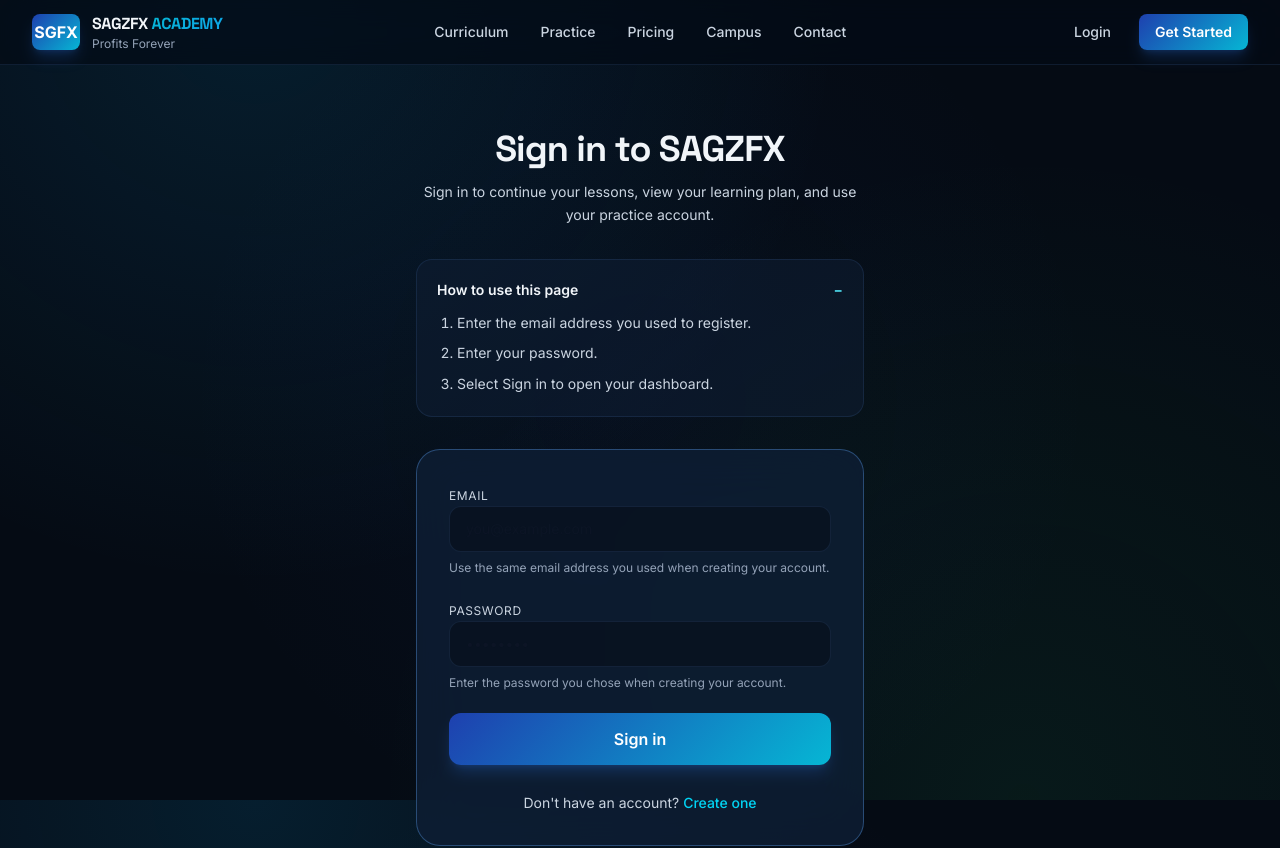
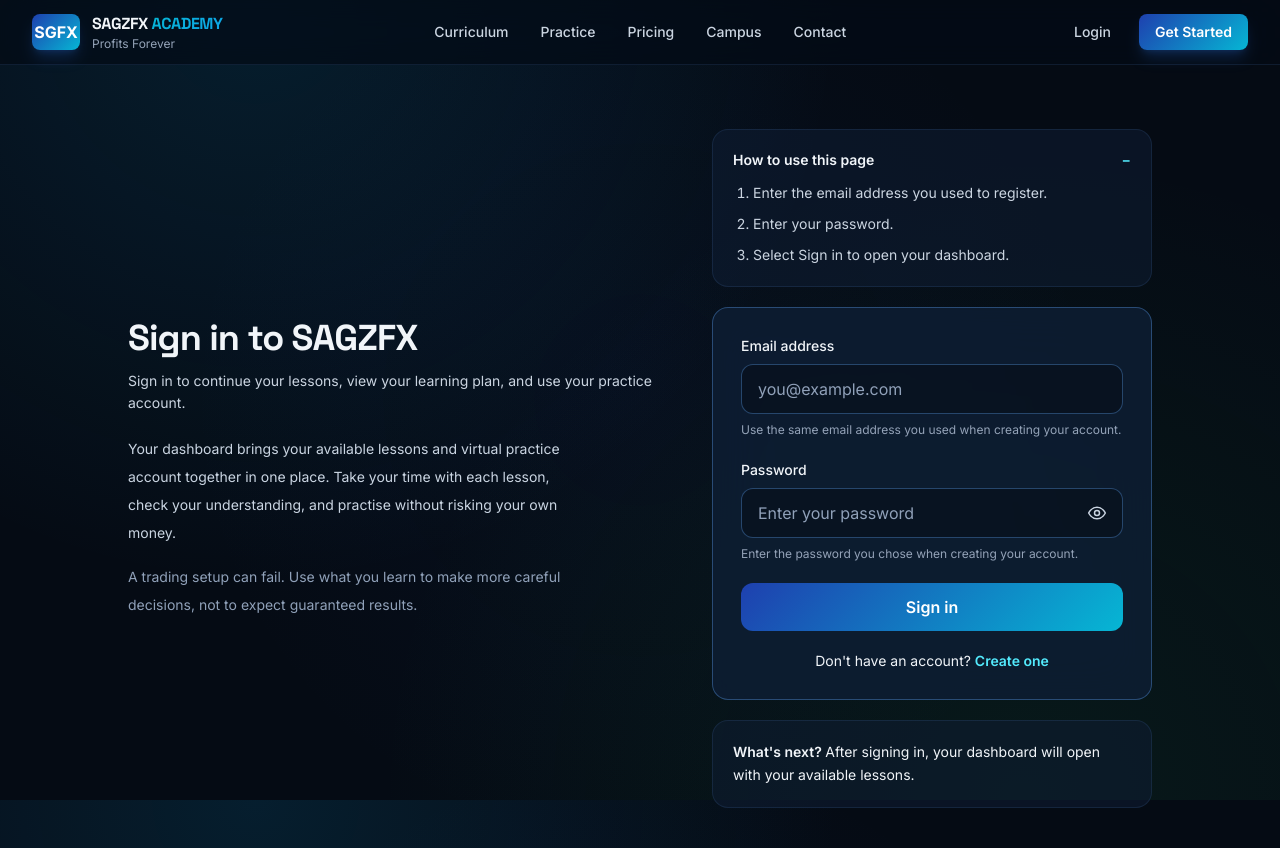
Before and after one commit to asobuilds/sagzfx-academy-platform, a Next.js app in the folder frontend/: page /login in a window 1280 px wide. Shown: the top 848 px of the page. Built offline with nearby package versions, Linux system fonts and the light colour scheme; no server answers.

Commit message:
feat(ui): complete accessible production login experience

```diff
--- a/frontend/src/app/login/page.tsx
+++ b/frontend/src/app/login/page.tsx
@@ -2,7 +2,7 @@
 
 import Link from "next/link";
 import { useRouter } from "next/navigation";
-import { useState } from "react";
+import { useState, type FormEvent } from "react";
 import { endpoints, ApiError } from "@/lib/api";
 import PageIntro from "@/components/educational/PageIntro";
 import HowToGuide from "@/components/educational/HowToGuide";
@@ -13,135 +13,161 @@ export default function LoginPage() {
   const router = useRouter();
   const [email, setEmail] = useState("");
   const [password, setPassword] = useState("");
+  const [showPassword, setShowPassword] = useState(false);
   const [error, setError] = useState<string | null>(null);
   const [loading, setLoading] = useState(false);
 
-  const onSubmit = async (e: React.FormEvent) => {
-    e.preventDefault();
+  const onSubmit = async (event: FormEvent<HTMLFormElement>) => {
+    event.preventDefault();
+    if (loading) return;
     setError(null);
     setLoading(true);
 
     try {
       await endpoints.login(email, password);
-      // Cookies are now set. Verify session, then redirect.
       await endpoints.me();
       router.push("/dashboard");
       router.refresh();
     } catch (err) {
       if (err instanceof ApiError) {
         if (err.status === 401) {
-          setError("Invalid email or password.");
+          setError("We couldn't sign you in with those details. Check your email and password, then try again.");
         } else if (err.status === 422) {
-          setError("Please enter a valid email and password.");
-        } else if (typeof err.detail === "string") {
-          setError(err.detail);
+          setError("Please enter a valid email address and password, then try again.");
         } else {
-          setError("Login failed. Please try again.");
+          setError("We couldn't sign you in right now. Please try again.");
         }
       } else {
-        setError("Network error. Is the backend running?");
+        setError("We couldn't connect to SAGZFX right now. Please check your connection and try again.");
       }
     } finally {
       setLoading(false);
     }
   };
 
+  const inputClass = "w-full min-h-12 rounded-xl border bg-black/30 px-4 py-3 text-base text-slate-100 caret-cyan-300 placeholder:text-slate-400 outline-none transition focus-visible:ring-2 focus-visible:ring-cyan-400 focus-visible:ring-offset-2 focus-visible:ring-offset-[#0A1424]";
+  const inputStyle = { borderColor: "var(--border-strong)", backgroundColor: "rgba(0, 0, 0, 0.3)", color: "var(--text-on-dark)", colorScheme: "dark" as const };
+
   return (
-    <section className="min-h-[calc(100vh-4rem)] flex items-center justify-center px-4 py-16">
-      <div className="w-full max-w-md space-y-8">
-        <PageIntro title="Sign in to SAGZFX" description="Sign in to continue your lessons, view your learning plan, and use your practice account." className="text-center" />
-        <HowToGuide storageKey="login" steps={[
+    <main className="min-h-[calc(100vh-4rem)] px-4 py-8 sm:px-6 sm:py-12 lg:flex lg:items-center lg:py-16">
+      <div className="mx-auto grid w-full max-w-5xl gap-8 lg:grid-cols-[minmax(0,1fr)_minmax(0,440px)] lg:items-center lg:gap-14">
+        <section className="min-w-0 space-y-5">
+          <PageIntro
+            title="Sign in to SAGZFX"
+            description="Sign in to continue your lessons, view your learning plan, and use your practice account."
+          />
+          <div className="hidden max-w-md space-y-4 lg:block">
+            <p className="text-sm leading-7 text-slate-300">
+              Your dashboard brings your available lessons and virtual practice account together in one place.
+              Take your time with each lesson, check your understanding, and practise without risking your own money.
+            </p>
+            <p className="text-sm leading-7 text-slate-400">
+              A trading setup can fail. Use what you learn to make more careful decisions, not to expect guaranteed results.
+            </p>
+          </div>
+        </section>
+
+        <div className="min-w-0 space-y-5">
+          <HowToGuide
+            storageKey="login"
+            steps={[
               "Enter the email address you used to register.",
               "Enter your password.",
               "Select Sign in to open your dashboard.",
-        ]} />
+            ]}
+          />
 
-        {/* Form card */}
-        <form
-          onSubmit={onSubmit}
-          className="glass-strong rounded-3xl p-8 space-y-5"
-        >
+          <form onSubmit={onSubmit} className="glass-strong space-y-5 rounded-2xl p-5 sm:p-7">
             {error && (
-            <div className="pill pill-red w-full justify-center py-3 px-4 rounded-xl text-sm normal-case tracking-normal">
+              <div role="alert" className="rounded-xl border border-red-400/40 bg-red-950/40 px-4 py-3 text-sm leading-relaxed text-red-100">
                 {error}
               </div>
             )}
 
             <div className="space-y-2">
-            <label
-              htmlFor="login-email"
-              className="text-xs uppercase tracking-wider"
-              style={{ color: "var(--text-muted)" }}
-            >
-              Email
+              <label htmlFor="email" className="block text-sm font-medium text-slate-100">
+                Email address
               </label>
               <InlineHelp text="Use the same email address you used when creating your account.">
                 <input
-                id="login-email"
+                  id="email"
+                  name="email"
+                  type="email"
                   autoComplete="email"
-                type="email"
+                  inputMode="email"
                   required
                   value={email}
-              onChange={(e) => setEmail(e.target.value)}
+                  onChange={(event) => setEmail(event.target.value)}
                   placeholder="you@example.com"
-              className="w-full px-4 py-3 rounded-xl bg-black/30 border outline-none focus:border-cyan-500/60 transition text-sm"
-              style={{
-                borderColor: "var(--border-subtle)",
-                color: "var(--text-primary)",
-              }}
+                  className={inputClass}
+                  style={inputStyle}
                 />
               </InlineHelp>
             </div>
 
             <div className="space-y-2">
-            <label
-              htmlFor="login-password"
-              className="text-xs uppercase tracking-wider"
-              style={{ color: "var(--text-muted)" }}
-            >
+              <label htmlFor="password" className="block text-sm font-medium text-slate-100">
                 Password
               </label>
               <InlineHelp text="Enter the password you chose when creating your account.">
+                <div className="relative">
                   <input
-                id="login-password"
+                    id="password"
+                    name="password"
+                    type={showPassword ? "text" : "password"}
                     autoComplete="current-password"
-                type="password"
                     required
                     value={password}
-              onChange={(e) => setPassword(e.target.value)}
-              placeholder="••••••••"
-              className="w-full px-4 py-3 rounded-xl bg-black/30 border outline-none focus:border-cyan-500/60 transition text-sm"
-              style={{
-                borderColor: "var(--border-subtle)",
-                color: "var(--text-primary)",
-              }}
+                    onChange={(event) => setPassword(event.target.value)}
+                    placeholder="Enter your password"
+                    className={`${inputClass} pr-14`}
+                    style={inputStyle}
                   />
+                  <button
+                    type="button"
+                    onClick={() => setShowPassword((current) => !current)}
+                    aria-label={showPassword ? "Hide password" : "Show password"}
+                    aria-pressed={showPassword}
+                    aria-controls="password"
+                    className="absolute inset-y-0 right-1 flex min-h-11 min-w-11 items-center justify-center rounded-lg text-slate-300 hover:text-white focus-visible:outline-2 focus-visible:outline-offset-2 focus-visible:outline-cyan-400"
+                  >
+                    {showPassword ? (
+                      <svg aria-hidden="true" viewBox="0 0 24 24" fill="none" stroke="currentColor" strokeWidth="1.8" className="h-5 w-5">
+                        <path strokeLinecap="round" strokeLinejoin="round" d="M3 3l18 18M10.6 5.2A10.8 10.8 0 0112 5c5 0 9 4.2 10 7a12 12 0 01-3.2 4.7M6.1 6.1C4.2 7.5 2.8 9.6 2 12c1 2.8 5 7 10 7 1.6 0 3.1-.4 4.4-1.2M9.9 9.9a3 3 0 004.2 4.2" />
+                      </svg>
+                    ) : (
+                      <svg aria-hidden="true" viewBox="0 0 24 24" fill="none" stroke="currentColor" strokeWidth="1.8" className="h-5 w-5">
+                        <path strokeLinecap="round" strokeLinejoin="round" d="M2 12s3.6-7 10-7 10 7 10 7-3.6 7-10 7S2 12 2 12z" />
+                        <circle cx="12" cy="12" r="3" />
+                      </svg>
+                    )}
+                  </button>
+                </div>
               </InlineHelp>
             </div>
 
             <button
               type="submit"
               disabled={loading}
-            className="w-full py-3.5 rounded-xl brand-gradient text-white font-semibold hover-lift shadow-lg shadow-blue-500/20 disabled:opacity-60 disabled:cursor-not-allowed transition"
+              className="brand-gradient min-h-12 w-full rounded-xl px-5 py-3 font-semibold text-white transition hover:brightness-110 focus-visible:outline-2 focus-visible:outline-offset-2 focus-visible:outline-cyan-400 disabled:cursor-not-allowed disabled:opacity-60"
             >
               {loading ? "Signing in..." : "Sign in"}
             </button>
 
-          <p
-            className="text-center text-sm pt-2"
-            style={{ color: "var(--text-secondary)" }}
-          >
+            <p className="text-center text-sm text-slate-300">
               Don&apos;t have an account?{" "}
-            <Link
-              href="/register"
-              className="text-cyan-400 hover:text-cyan-300 font-medium"
-            >
+              <Link href="/register" className="font-semibold text-cyan-300 underline-offset-4 hover:underline focus-visible:outline-2 focus-visible:outline-offset-2 focus-visible:outline-cyan-400">
                 Create one
               </Link>
             </p>
           </form>
-        <NextStepCue message="After signing in, open your dashboard to find your available lessons." href="/dashboard" linkLabel="Go to dashboard" available={false} fallback="After signing in, your dashboard will open with your available lessons." />
+
+          <NextStepCue
+            message="After signing in, your dashboard will open with your available lessons."
+            available={false}
+          />
         </div>
-    </section>
+      </div>
+    </main>
   );
 }
```
Lines whose indentation alone changed are shown as unchanged.
